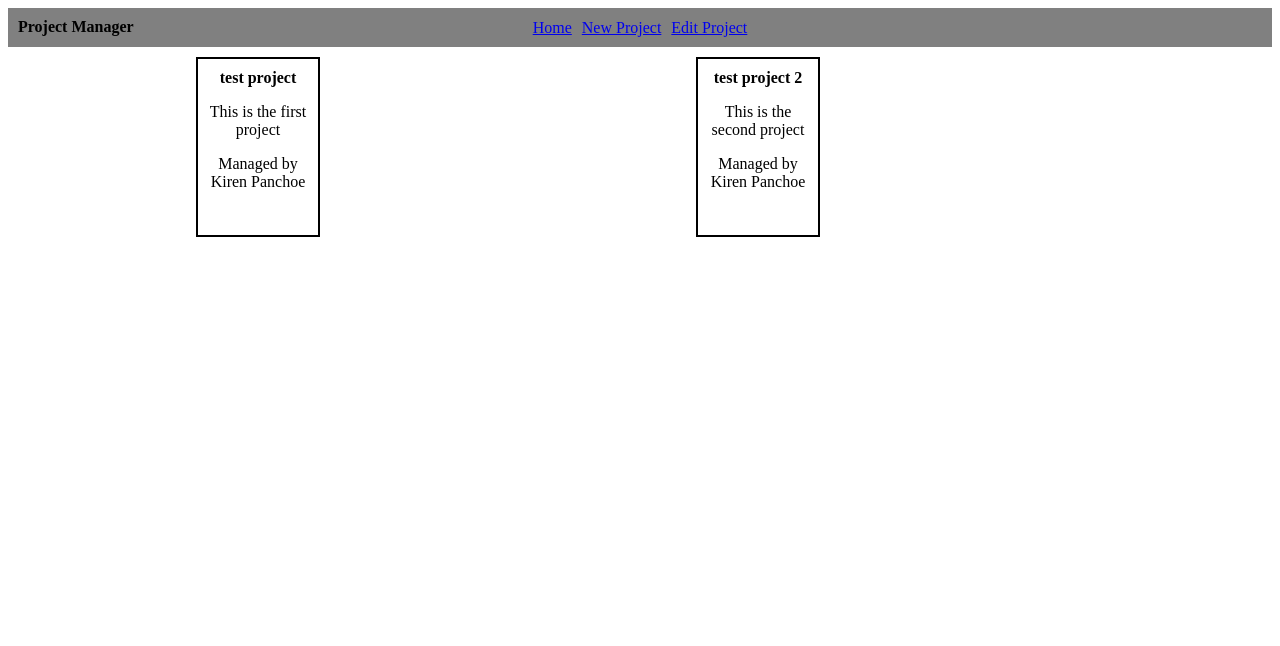
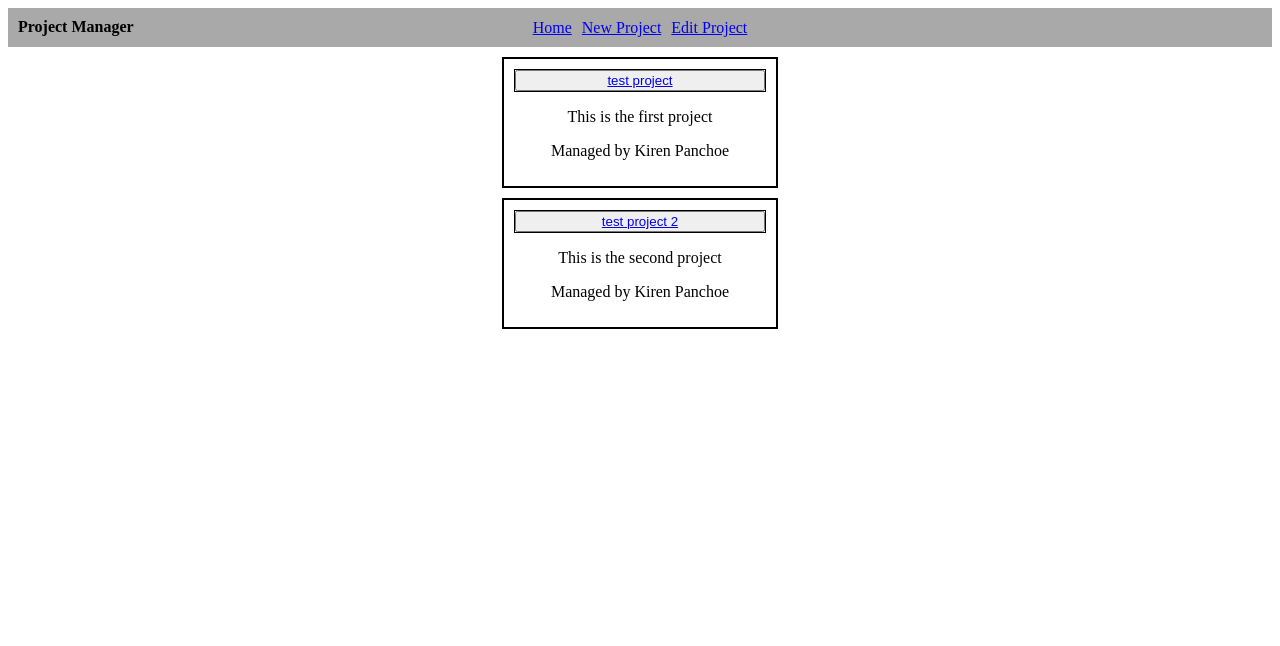
Before and after one commit to Kiren-P/Flask-Project-Manager, a Flask app: page / in a window 1280 px wide. Shown: the top 646 px of the page. Run offline with Flask 2, Linux system fonts and the light colour scheme.

Commit message:
changed project display and started landing page logic

```diff
--- a/run.py
+++ b/run.py
@@ -1,9 +1,9 @@
 from flask import Flask
-from flask import render_template
+from flask import render_template, url_for
 
 app = Flask(__name__)
 
-#learn how to work with grrids in css
+#handle logic for project landing pages
 projetcs = [
     {"title":"test project",
     "description":"This is the first project",
@@ -22,5 +22,9 @@ projetcs = [
 def hello_world():
     return render_template("home.html", projects=projetcs)
 
+@app.route("/project")
+def projectPage():
+    return render_template("project.html")
+
 if __name__ == "__main__":
     app.run(debug=True)
--- a/static/style.css
+++ b/static/style.css
@@ -1,5 +1,5 @@
 .main{
-    background-color: grey;
+    background-color:#A9A9A9;
     padding: 10px;
 }
 
@@ -9,7 +9,7 @@
 }
 
 .Nav-Text-Div{
-    background-color: grey;
+    background-color: #A9A9A9;
     text-align: center;
 }
 
@@ -31,8 +31,12 @@
     padding: 10px;
     }
 
-.grid-container{
-    display: grid;
-    grid-template-columns: 500px 500px 500px;
-    grid-template-rows: 200px 200px 200px;
+.boxed{
+    margin: auto;
+    width: 250px;
+    border: 1px solid black;
 }
+
+.button{
+    width: 250px;
+}
--- a/templates/home.html
+++ b/templates/home.html
@@ -1,9 +1,13 @@
 {% extends "layout.html" %}
 {% block content %}
-    <div class="grid-container">
+    <div>
         {% for project in projects %}
             <div class="card center">
-                <b>{{ project.title }}</b>
+                <div class="boxed">
+                    <button class="button">
+                        <a href="{{url_for('projectPage')}}">{{ project.title }}</a>
+                    </button>
+                </div>
                 <p>{{ project.description  }}</p>
                 <p>Managed by {{ project.manager }}</p>
             </div>
--- /dev/null
+++ b/templates/project.html
@@ -0,0 +1,6 @@
+{% extends "layout.html" %}
+{% block content %}
+
+<h1>This is the project page</h1>
+
+{% endblock %}
```
